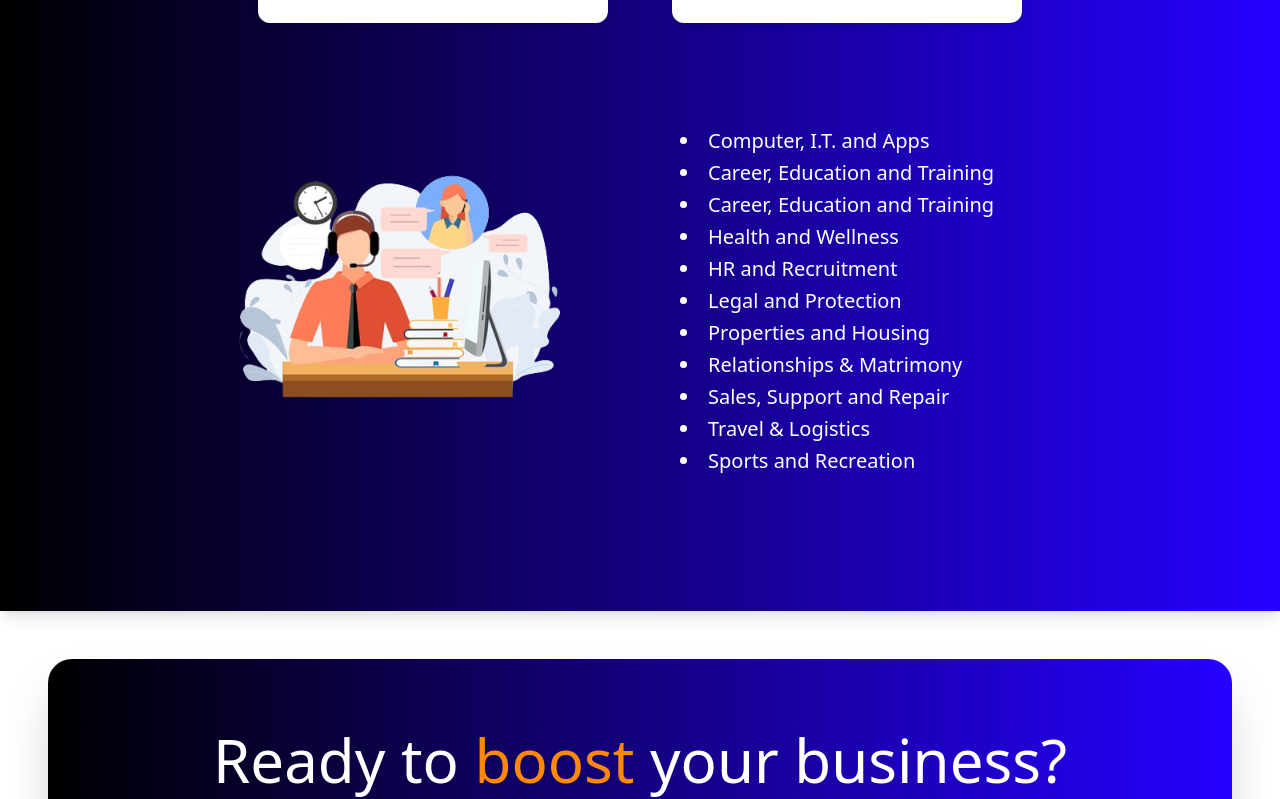
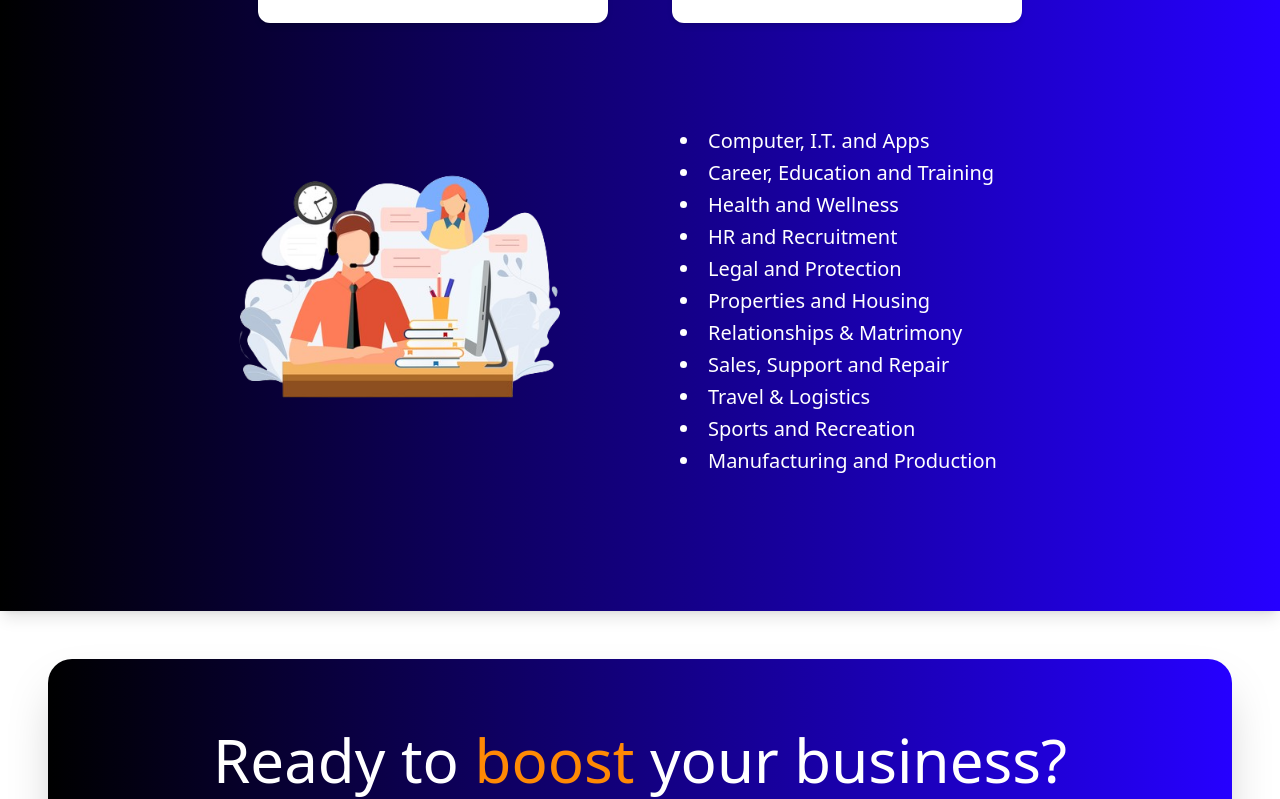
Before and after one commit to margda-workplace/margda, a Next.js app: page / in a window 1280 px wide. Shown: the part 2327-3126 px from the top of the page. Built offline with nearby package versions, Linux system fonts and the light colour scheme.

Commit message:
Made changes to Service Exchange system

```diff
--- a/src/app/page.js
+++ b/src/app/page.js
@@ -366,7 +366,6 @@ export default function Home() {
                   {[
                     "Computer, I.T. and Apps",
                     "Career, Education and Training",
-                    "Career, Education and Training",
                     "Health and Wellness",
                     "HR and Recruitment",
                     "Legal and Protection",
@@ -375,6 +374,7 @@ export default function Home() {
                     "Sales, Support and Repair",
                     "Travel & Logistics",
                     "Sports and Recreation",
+                    "Manufacturing and Production"
                   ].map((item, index) => (
                     <li key={index}>
                       <a href="#" className="hover:text-orange-500 transition">
```
